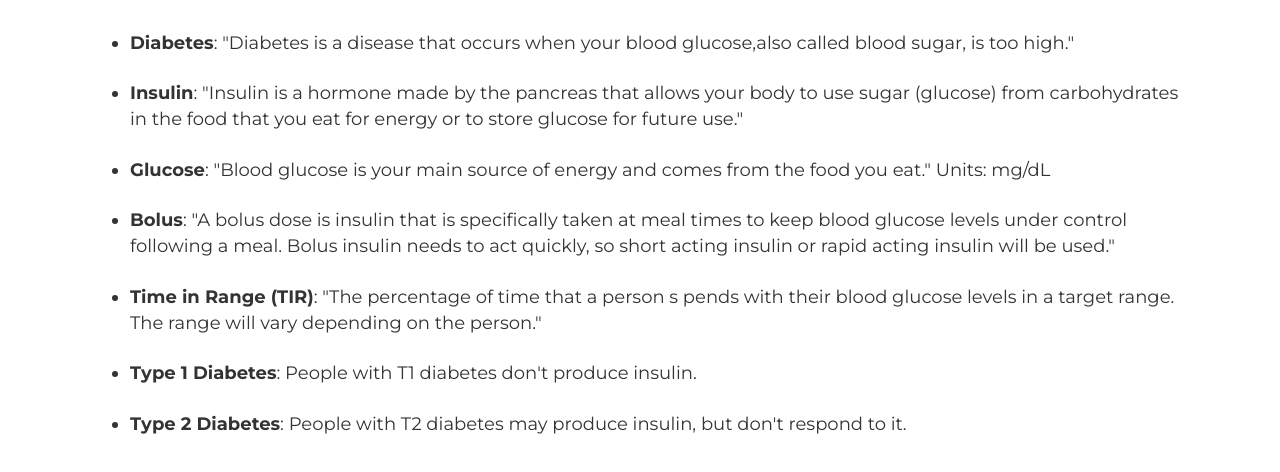
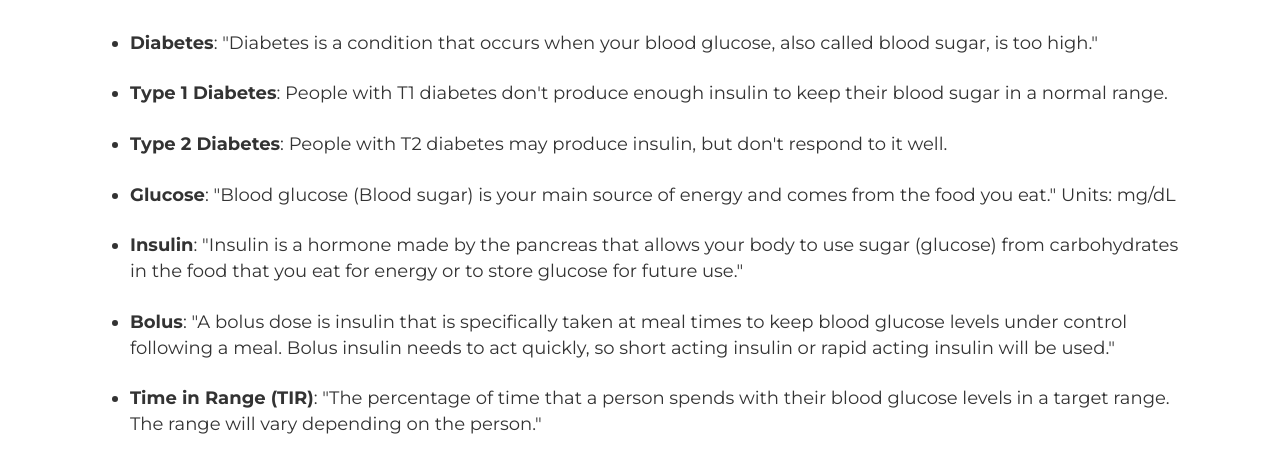
Before and after one commit to center4health/insulearn, a website built with Parcel: page terminology.html in a window 1280 px wide. Shown: the part 164-636 px from the top of the page. Built offline with nearby package versions, Linux system fonts and the light colour scheme.

Commit message:
Updated the terms & added about

```diff
--- a/terminology.html
+++ b/terminology.html
@@ -41,22 +41,24 @@
     <div class="container">
       <h1><b>Terminology</b></h1>
       <ul class="terms" style="padding-top: 25px">
-        <li><b>Diabetes</b>: "Diabetes is a disease that occurs when your blood
-               glucose,also called blood sugar, is too high."</li>
+        <li><b>Diabetes</b>: "Diabetes is a condition that occurs when your blood
+               glucose, also called blood sugar, is too high."</li>
+        <li><b>Type 1 Diabetes</b>: People with T1 diabetes don't produce enough
+               insulin to keep their blood sugar in a normal range.</li>
+        <li><b>Type 2 Diabetes</b>: People with T2 diabetes may produce insulin,
+               but don't respond to it well.</li>
+        <li><b>Glucose</b>: "Blood glucose (Blood sugar) is your main source of
+               energy and comes from the food you eat." Units: mg/dL</li>
         <li><b>Insulin</b>: "Insulin is a hormone made by the pancreas that allows
                your body to use sugar (glucose) from carbohydrates in the food
                that you eat for energy or to store glucose for future use."</li>
-        <li><b>Glucose</b>: "Blood glucose is your main source of energy and comes
-               from the food you eat." Units: mg/dL</li>
         <li><b>Bolus</b>: "A bolus dose is insulin that is specifically taken at
                meal times to keep blood glucose levels under control following a
                meal. Bolus insulin needs to act quickly, so short acting insulin
                or rapid acting insulin will be used."</li>
-        <li><b>Time in Range (TIR)</b>: "The percentage of time that a person s
-               pends with their blood glucose levels in a target range. The range
+        <li><b>Time in Range (TIR)</b>: "The percentage of time that a person
+               spends with their blood glucose levels in a target range. The range
                will vary depending on the person."</li>
-        <li><b>Type 1 Diabetes</b>: People with T1 diabetes don't produce insulin.</li>
-        <li><b>Type 2 Diabetes</b>: People with T2 diabetes may produce insulin, but don't respond to it.</li>
       </ul>
     </div>
   </body>
```
Also changed, not shown: about.html (+15 -0 lines).
